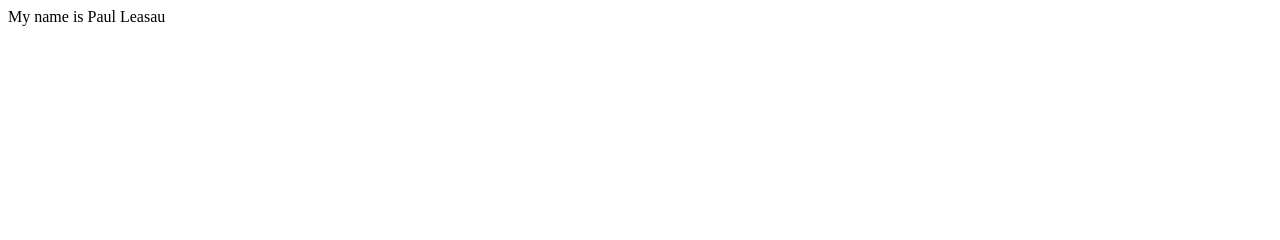
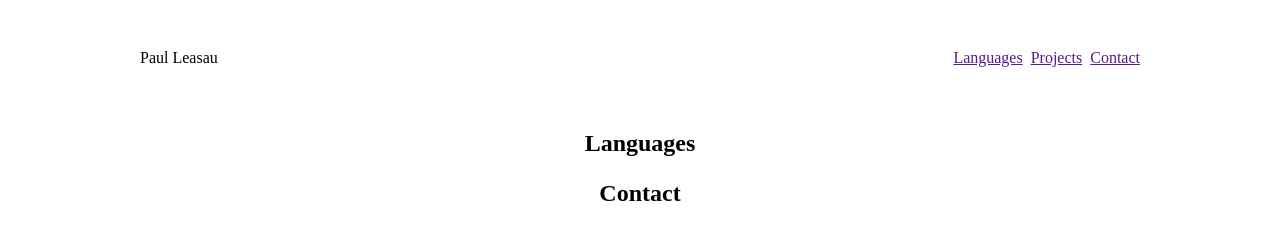
Before and after one commit to Iosefa808/First-Github-project, a plain HTML site: page index.html in a window 1280 px wide. Drawn offline with Linux system fonts and the light colour scheme.

Commit message:
Add files via upload

```diff
--- a/index.html
+++ b/index.html
@@ -4,8 +4,43 @@
     <meta charset="UTF-8">
     <meta name="viewport" content="width=device-width, initial-scale=1.0">
     <title>Document</title>
+    <link rel="stylesheet" href="./style.css">
 </head>
 <body>
-    My name is Paul Leasau
-</body>
+    <section id="about-me">
+        <nav class="navagation">
+            <div id="personal__logo">Paul Leasau</div>
+            <ul class="nav__link--list">
+                <li>
+                    <a href="" class="
+                    nav__link--anchor
+                    link__hover-effect
+                    link__hover-effect--black
+                    ">Languages</a>
+                </li>
+                <li>
+                    <a href="" class="
+                    nav__link--anchor
+                    link__hover-effect
+                    link__hover-effect--black
+                    ">Projects</a>
+                </li>
+                <li>
+                    <a href="" class="
+                    nav__link--anchor
+                    nav__link--anchor-primary
+                    ">Contact</a>
+                </li>
+
+            </ul>
+        </nav>
+
+    </section>
+    <section class="languages">
+        <h1>Languages</h1>
+    </section>
+    <section class="contact">
+        <h1>Contact</h1>
+    </section>
+    </body>
 </html>
--- /dev/null
+++ b/style.css
@@ -0,0 +1,32 @@
+/*navagation bar*/
+.navagation {
+height: 100px;
+width: 100%;
+max-width: 1000px;
+margin: 0 auto;
+display: flex;
+justify-content: space-between;
+align-items: center;
+}
+.nav__link--list {
+    display: flex;
+
+}
+li {
+list-style: none;
+text-decoration: none;
+padding-left: 8px;
+}
+
+
+
+
+h1,
+h2,
+h3,
+h4,
+h5,
+h6,
+span {
+    text-align: center;
+    line-height: 1.25;
```
